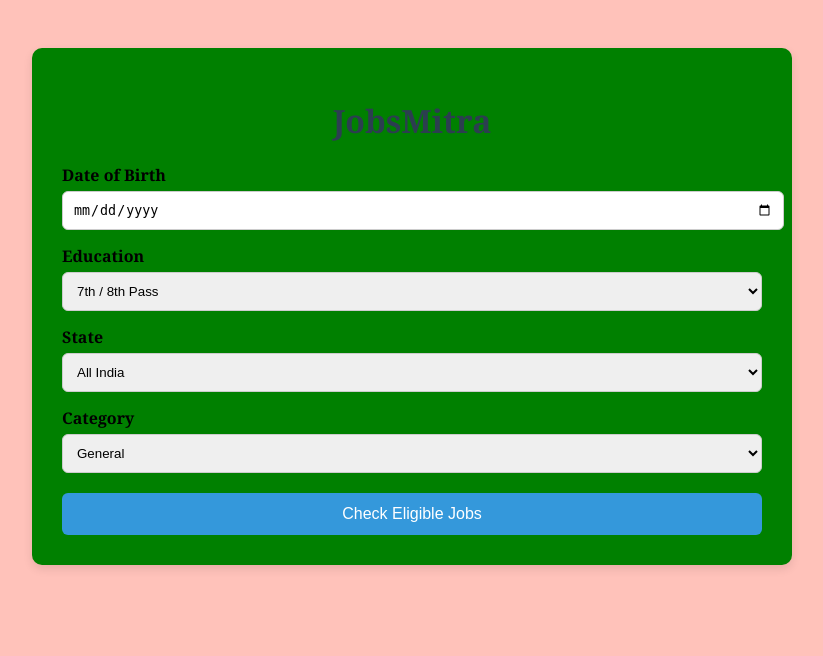
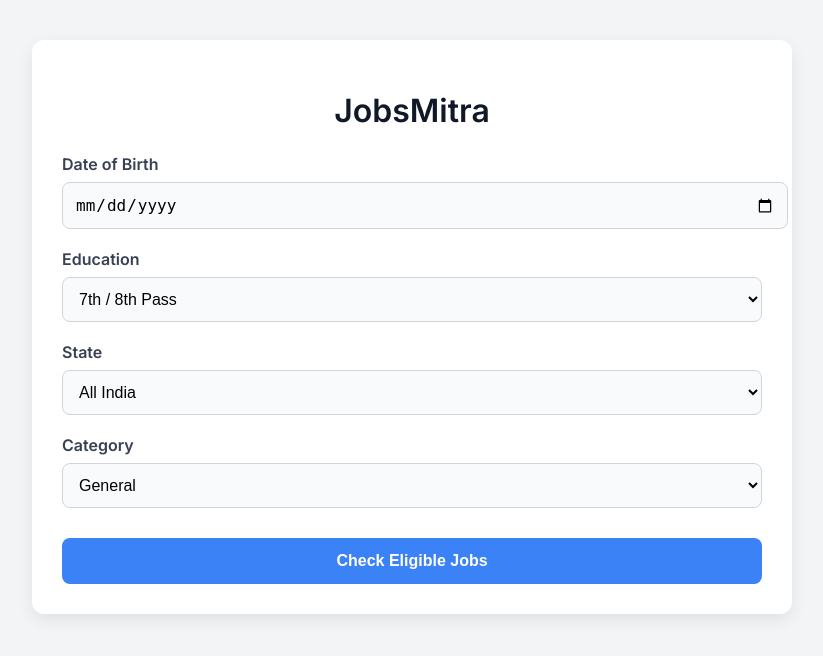
Before and after one commit to Pratik1387/jobsmitra, a Python web app: template templates/index.html in a window 1280 px wide. Shown: the top 656 px of the page, without its empty margins (228-1051 px from the left). Run offline with Jinja, Linux system fonts and the light colour scheme; the template is opened without the code that fills it, so the values that code supplies are empty.

Commit message:
Refactor index.html for better styling and structure
Updated HTML structure and styles for improved layout and design.

```diff
--- a/templates/index.html
+++ b/templates/index.html
@@ -1,80 +1,86 @@
 <!DOCTYPE html>
-<html>
-
+<html lang="en">
 <head>
-
+  <meta charset="UTF-8">
   <title>JobsMitra</title>
-
+  <link href="https://fonts.googleapis.com/css2?family=Inter:wght@400;600&display=swap" rel="stylesheet">
   <style>
-
-body{
-font-family: Georgia;
-background:#FFC2BA;
-padding:40px;
+    body {
+      font-family: 'Inter', sans-serif;
+      background: #f3f4f6;
+      padding: 40px;
+      margin: 0;
+      color: #1f2937;
     }
 
-.container{
-max-width:700px;
-margin:auto;
-background:green;
-padding:30px;
-border-radius:10px;
-box-shadow:0px 4px 10px rgba(0,0,0,0.1);
+    .container {
+      max-width: 700px;
+      margin: auto;
+      background: #ffffff;
+      padding: 30px;
+      border-radius: 12px;
+      box-shadow: 0 6px 16px rgba(0,0,0,0.08);
     }
 
-h1{
-text-align:center;
-color:#2c3e50;
+    h1 {
+      text-align: center;
+      color: #111827;
+      margin-bottom: 1.5rem;
+      font-weight: 600;
     }
 
-label{
-display:block;
-margin-top:15px;
-font-weight:bold;
+    label {
+      display: block;
+      margin-top: 20px;
+      font-weight: 600;
+      color: #374151;
     }
 
-input,select{
-width:100%;
-padding:10px;
-margin-top:5px;
-border-radius:6px;
-border:1px solid #ccc;
+    input, select {
+      width: 100%;
+      padding: 12px;
+      margin-top: 8px;
+      border-radius: 8px;
+      border: 1px solid #d1d5db;
+      font-size: 1rem;
+      background: #f9fafb;
+      transition: border-color 0.2s ease;
     }
 
-button{
-margin-top:20px;
-padding:12px;
-width:100%;
-background:#3498db;
-color:white;
-border:none;
-border-radius:6px;
-font-size:16px;
-cursor:pointer;
+    input:focus, select:focus {
+      outline: none;
+      border-color: #3b82f6;
+      box-shadow: 0 0 0 3px rgba(59,130,246,0.2);
     }
 
-button:hover{
-background:#2980b9;
+    button {
+      margin-top: 30px;
+      padding: 14px;
+      width: 100%;
+      background: #3b82f6;
+      color: white;
+      border: none;
+      border-radius: 8px;
+      font-size: 1rem;
+      font-weight: 600;
+      cursor: pointer;
+      transition: background 0.3s ease;
     }
 
+    button:hover {
+      background: #2563eb;
+    }
   </style>
-
 </head>
-
 <body>
-
   <div class="container">
-
     <h1>JobsMitra</h1>
-
     <form method="POST">
-
       <label>Date of Birth</label>
       <input type="date" name="dob" required>
 
       <label>Education</label>
       <select name="education" required>
-
         <option value="7th">7th / 8th Pass</option>
         <option value="10th">10th / Matriculation</option>
         <option value="ITI">ITI</option>
@@ -84,14 +90,11 @@ background:#2980b9;
         <option value="Professional Graduate">Professional Graduate</option>
         <option value="Post Graduate">Post Graduate</option>
         <option value="PhD">PhD / Doctorate</option>
-
       </select>
 
       <label>State</label>
       <select name="state">
-
         <option value="All">All India</option>
-
         <option value="Maharashtra">Maharashtra</option>
         <option value="Gujarat">Gujarat</option>
         <option value="Karnataka">Karnataka</option>
@@ -102,26 +105,18 @@ background:#2980b9;
         <option value="Delhi">Delhi</option>
         <option value="Madhya Pradesh">Madhya Pradesh</option>
         <option value="West Bengal">West Bengal</option>
-
       </select>
 
       <label>Category</label>
-
       <select name="category">
-
         <option value="General">General</option>
         <option value="OBC">OBC</option>
         <option value="SC">SC</option>
         <option value="ST">ST</option>
-
       </select>
 
       <button type="submit">Check Eligible Jobs</button>
-
     </form>
-
   </div>
-
 </body>
-
 </html>
```
Lines whose indentation alone changed are shown as unchanged.
